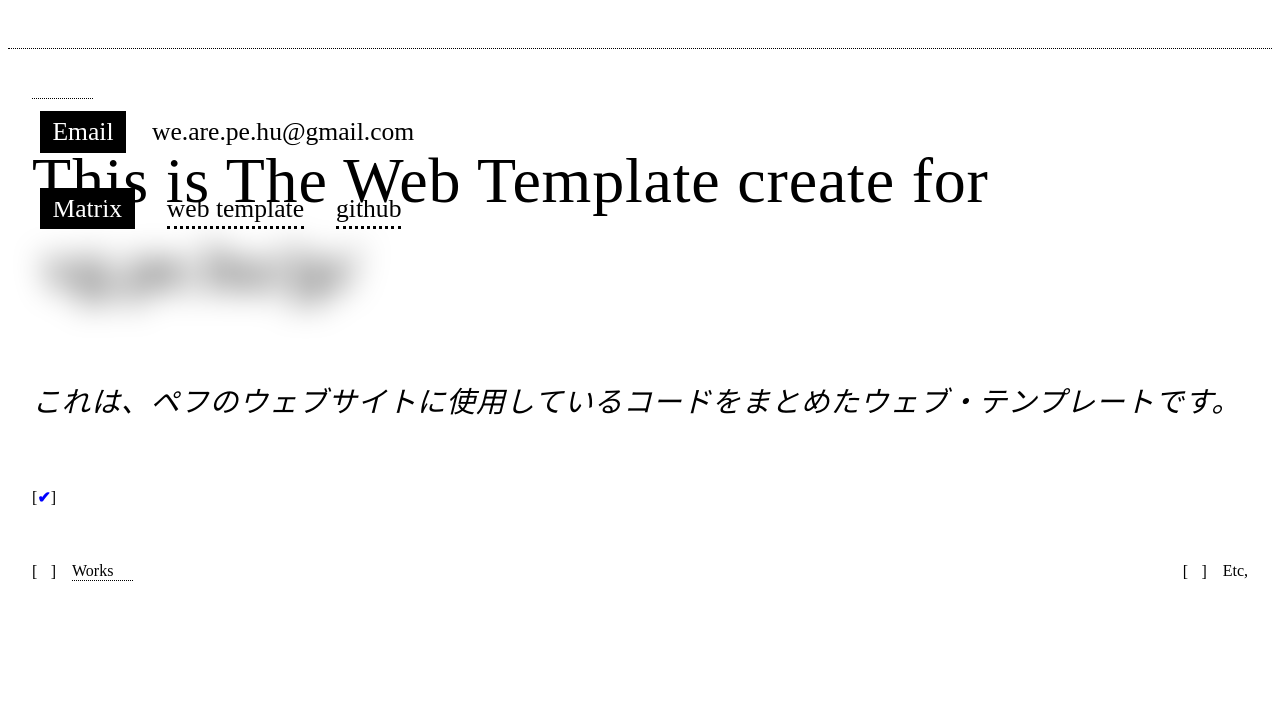
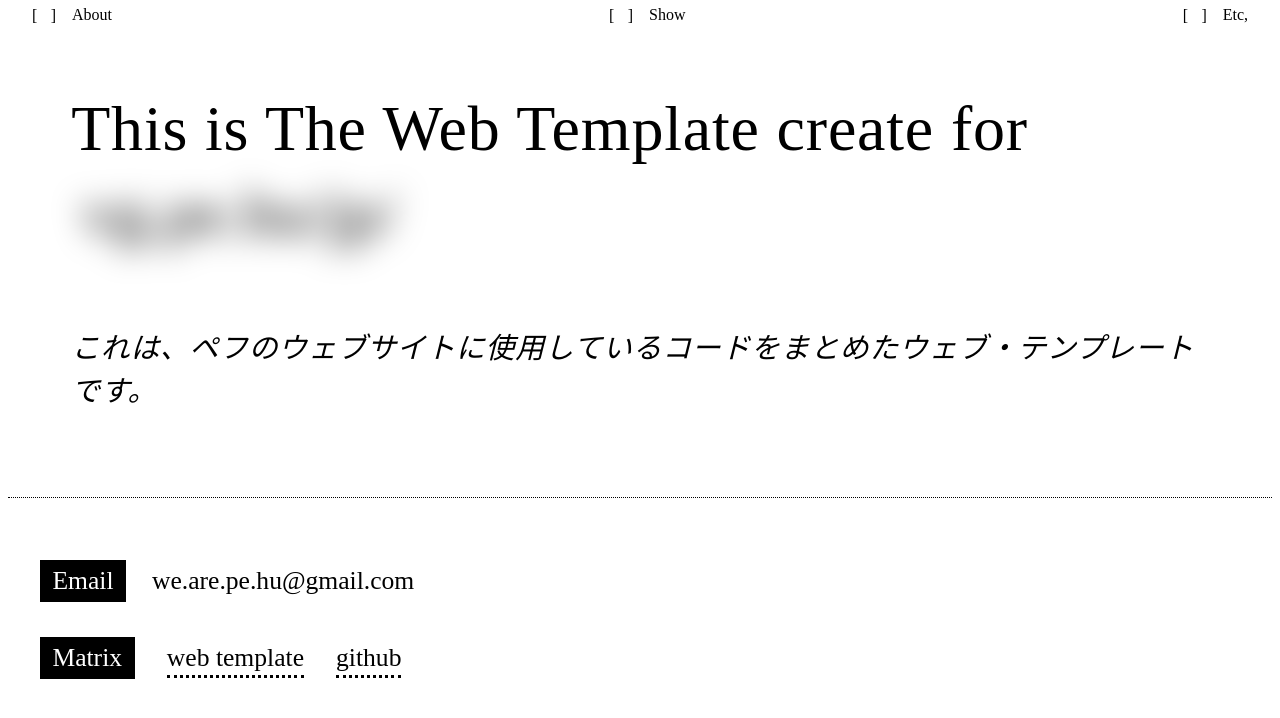
Before and after one commit to pe-hu/index, a PHP site: page / in a window 1280 px wide. Shown: the top 718 px of the page. Run offline with PHP 8.4, Linux system fonts and the light colour scheme; some libraries are stand-ins or nearby versions.

Commit message:
Add files via upload

```diff
--- a/index.html
+++ b/index.html
@@ -17,21 +17,25 @@
 <body>
 <div id="menu">
 <div id="header">
-<div><a href="cv/" id="cv" class="tab">About</a><span id="cv_o" class="check"><b>✔</b></span></div>
-<div><a href="works/" id="show" class="tab">Works</a><span id="show_o" class="check"><b>✔</b></span></div>
-<div><a href="etc/" id="etc" class="tab">Etc,</a><span id="show_o" class="check"><b>✔</b></span></div>
+<div><a href="../cv/" id="about" class="tab">About</a><span id="about_o" class="check"><b>✔</b></span></div>
+<div><a href="../show/" id="show" class="tab">Show</a><span id="show_o" class="check"><b>✔</b></span></div>
+<div><a href="../etc/" id="etc" class="tab">Etc,</a><span id="etc_o" class="check"><b>✔</b></span></div>
 </div>
 
-<div id="mobile_open"><a onclick="obj=document.getElementById('mobile_menu').style; obj.display=(obj.display=='none')?'block':'none';" class="tab">Menu</a><span id="mobile_o" class="check"><b>✔</b></span></div>
+<div id="mobile_open">
+<a onclick="obj=document.getElementById('mobile_menu').style; obj.display=(obj.display=='none')?'block':'none';" class="tab">Menu</a>
+<span id="mobile_o" class="check"><b>✔</b></span>
+</div>
 </div>
 
 <div id="mobile_menu" style="display:none;">
 <div id="inside">
-<div><a href="cv/" id="cv" class="tab">About</a><span id="cv_o" class="check"><b>✔</b></span></div>
-<div><a href="works/" id="show" class="tab">Works</a><span id="show_o" class="check"><b>✔</b></span></div>
-<div><a href="etc/" id="etc" class="tab">Etc,</a><span id="etc_o" class="check"><b>✔</b></span></div>
+<div><a href="../cv/" id="about" class="tab">About</a><span id="about_o" class="check"><b>✔</b></span></div>
+<div><a href="../works/" id="show" class="tab">Show</a><span id="show_o" class="check"><b>✔</b></span></div>
+<div><a href="../etc/" id="etc" class="tab">Etc,</a><span id="etc_o" class="check"><b>✔</b></span></div>
 </div>
 </div>
+
 <div id="greating">
 <div id="cv"></div>
 <div id="cv_link"></div>
--- a/menu/index.html
+++ b/menu/index.html
@@ -8,11 +8,6 @@
 <script src="https://ajax.googleapis.com/ajax/libs/jquery/3.2.1/jquery.min.js"></script>
 <title>Menu | Your Name</title>
 <style type="text/css">
-#about,
-#show,
-#etc,
-#mobile_open
-{font-family:;}
 </style>
 </head>
 <body>
--- a/menu/style.css
+++ b/menu/style.css
@@ -1,3 +1,6 @@
+#menu
+{font-family:;}
+
 #menu {
   position:fixed;
   top:0; left:0;
```
